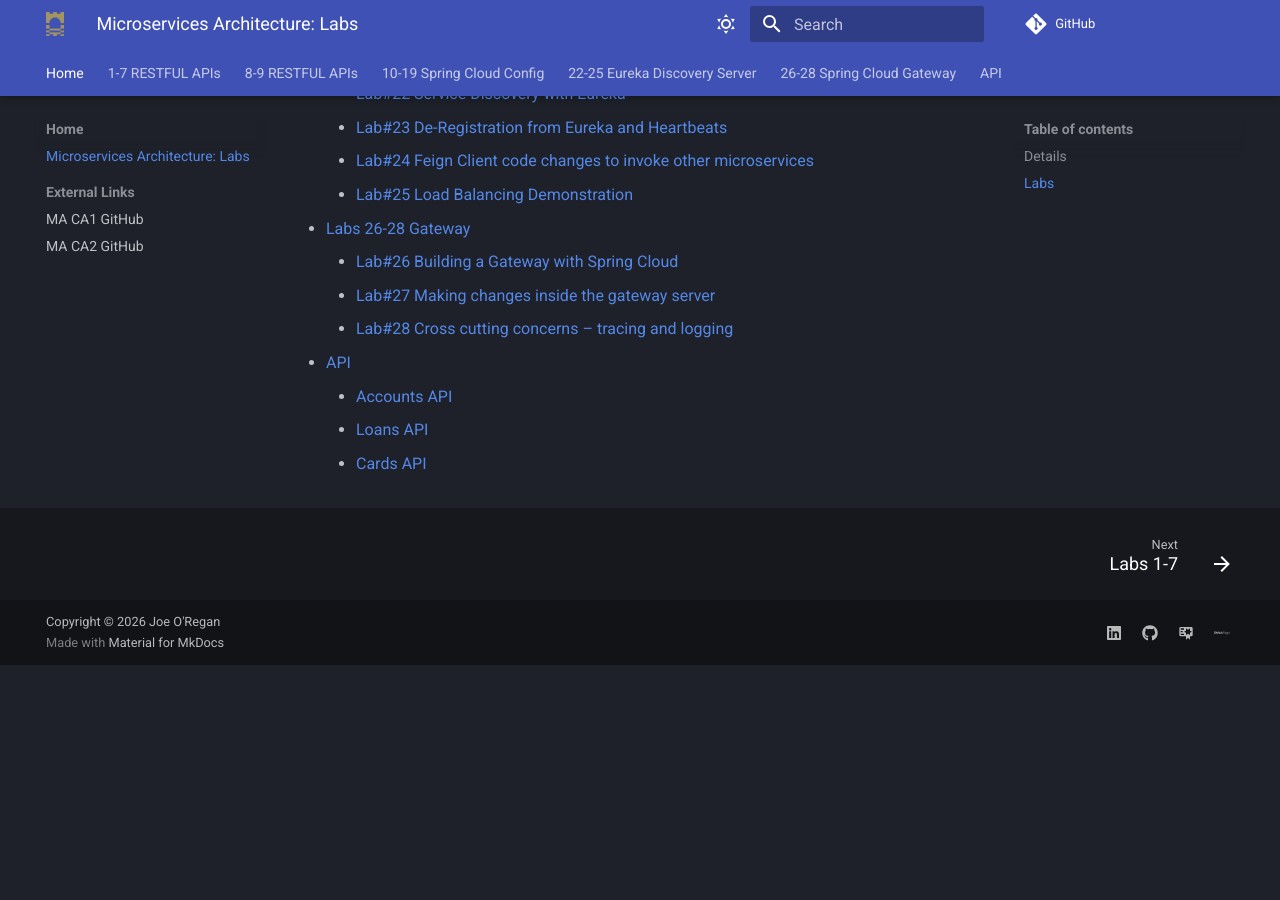
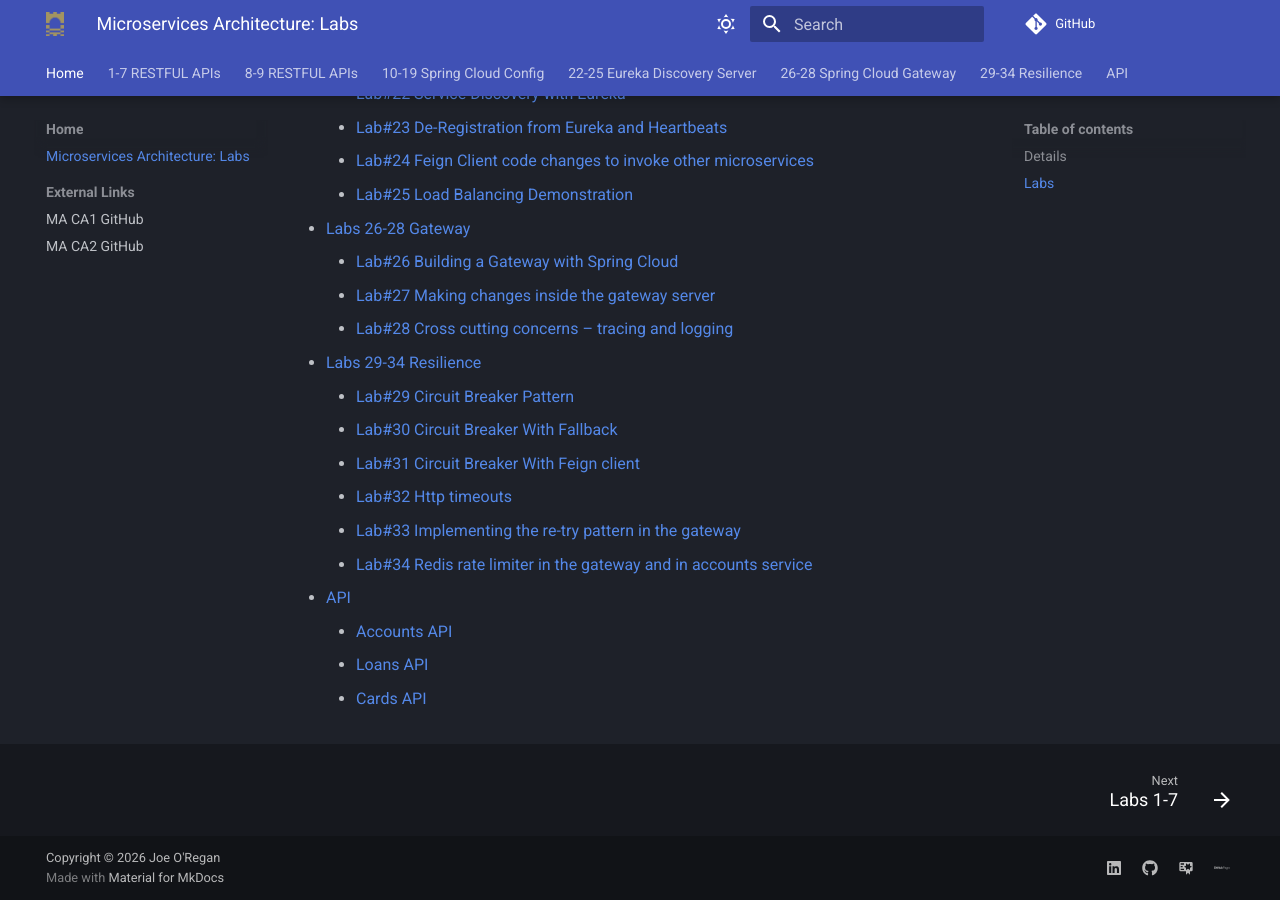
Before and after one commit to joeaoregan/TUS-26-MA-Labs, an MkDocs documentation site: the page built from docs/index.md, in a window 1280 px wide and 900 px high, scrolled down 1205 px. Built offline with MkDocs 1.6.1 and Material for MkDocs 9.7.7, drawn with Linux system fonts in a browser that asks for light colours; comment, search, counter and statistics services are not loaded; before the commit the page ends 1870 px from its top, so only the background shows below that.

Commit message:
docs: labs 29-34

```diff
--- a/docs/index.md
+++ b/docs/index.md
@@ -41,6 +41,13 @@ Technological University of the Shannon, 2026.
     - [Lab#26 Building a Gateway with Spring Cloud](labs26-28/lab26/index.md)
     - [Lab#27 Making changes inside the gateway server](labs26-28/lab27/index.md)
     - [Lab#28 Cross cutting concerns – tracing and logging](labs26-28/lab28/index.md)
+- [Labs 29-34 Resilience](labs29-34/index.md)
+    - [Lab#29 Circuit Breaker Pattern](labs29-34/lab29/index.md)
+    - [Lab#30 Circuit Breaker With Fallback](labs29-34/lab30/index.md)
+    - [Lab#31 Circuit Breaker With Feign client](labs29-34/lab31/index.md)
+    - [Lab#32 Http timeouts](labs29-34/lab32/index.md)
+    - [Lab#33 Implementing the re-try pattern in the gateway](labs29-34/lab33/index.md)
+    - [Lab#34 Redis rate limiter in the gateway and in accounts service](labs29-34/lab34/index.md)
 - [API](api/index.md)
     - [Accounts API](api/accounts.md)
     - [Loans API](api/loans.md)
--- a/mkdocs.yml
+++ b/mkdocs.yml
@@ -92,6 +92,14 @@ nav:
     - 26. Building a Gateway with Spring Cloud: labs26-28/lab26/index.md
     - 27. Making changes inside the gateway server: labs26-28/lab27/index.md
     - 28. Cross cutting concerns - tracing and logging: labs26-28/lab28/index.md
+  - 29-34 Resilience:
+    - Labs 29-34: labs29-34/index.md
+    - 29. Circuit Breaker Pattern: labs29-34/lab29/index.md
+    - 30. Circuit Breaker With Fallback: labs29-34/lab30/index.md
+    - 31. Circuit Breaker With Feign client: labs29-34/lab31/index.md
+    - 32. Http timeouts: labs29-34/lab32/index.md
+    - 33. Implementing the re-try pattern in the gateway.: labs29-34/lab33/index.md
+    - 34. Redis rate limiter in the gateway and in accounts service: labs29-34/lab34/index.md
   - API:
     - API Endpoints: api/index.md
     - Accounts API: api/accounts.md
```
Also changed, not shown: docs/labs29-34/index.md (added, +10 -0 lines), docs/labs29-34/lab29/index.md (added, +42 -0 lines), docs/labs29-34/lab30/index.md (added, +12 -0 lines), docs/labs29-34/lab31/index.md (added, +36 -0 lines), docs/labs29-34/lab32/index.md (added, +17 -0 lines), docs/labs29-34/lab33/index.md (added, +3 -0 lines), docs/labs29-34/lab34/index.md (added, +23 -0 lines).
